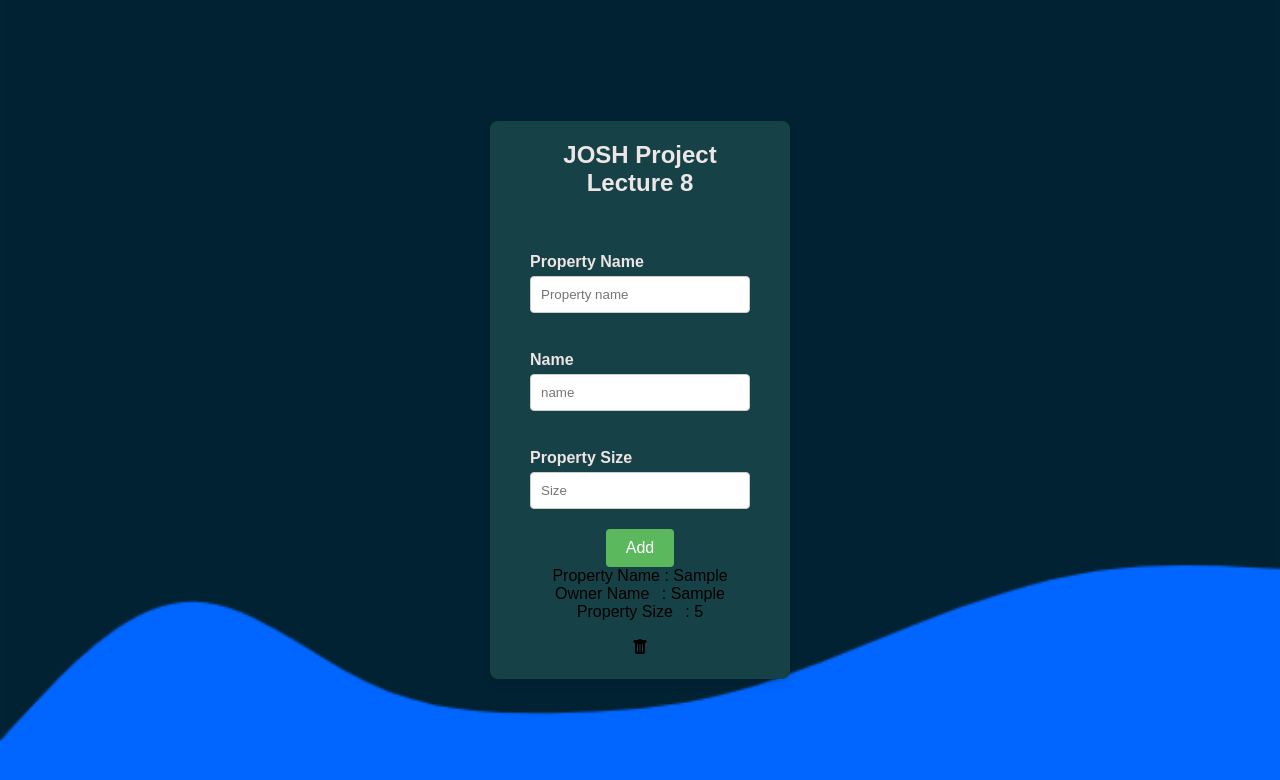
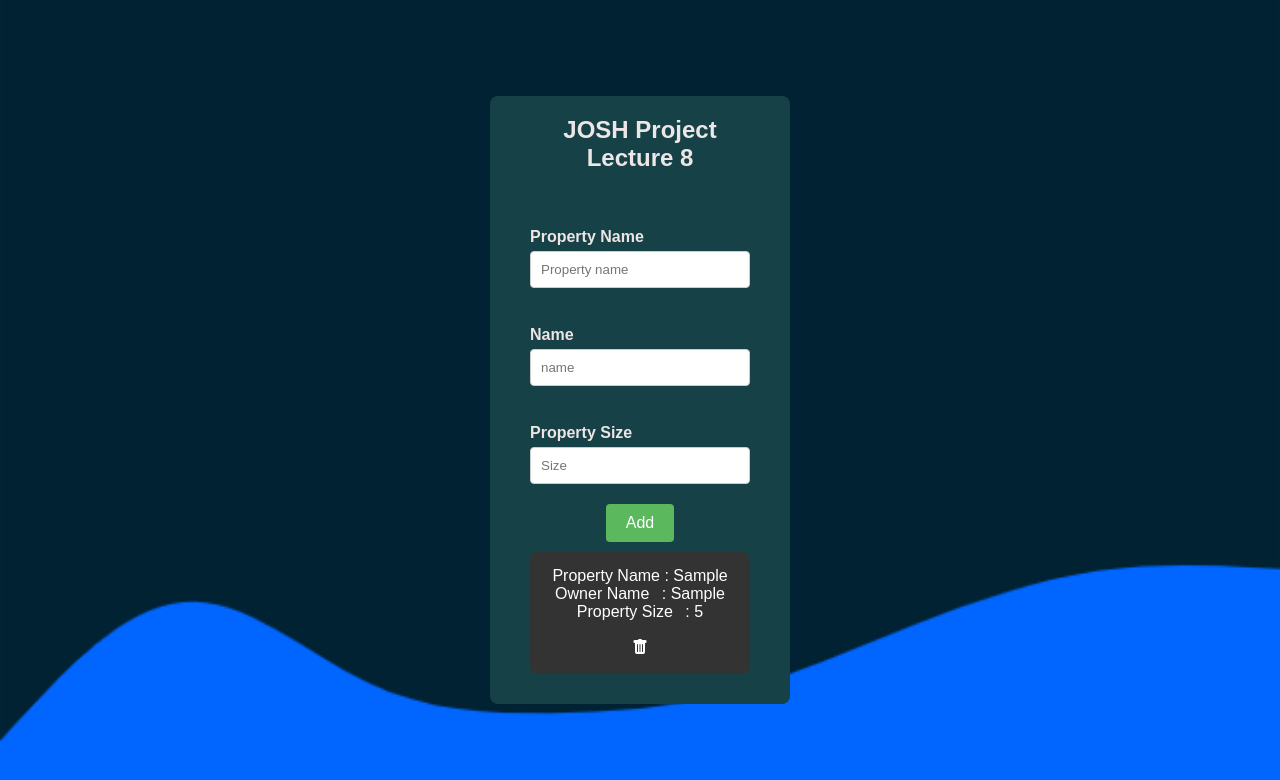
Before and after one commit to loveneeshsingh/LearnGFG, a plain HTML site: page index.html in a window 1280 px wide. Both pictures are taken after typing "Sample", "Sample", "5" into the empty fields and a click on the button "Add". Drawn offline with Linux system fonts and the light colour scheme.

Commit message:
first commit

```diff
--- a/script.js
+++ b/script.js
@@ -24,7 +24,9 @@ button.addEventListener("click", function(){
                         </p> </br>
               <div class="dele">
                     <svg xmlns="http://www.w3.org/2000/svg" width="16" height="16" fill="currentColor" class="bi bi-trash-fill" viewBox="0 0 16 16"><path d="M2.5 1a1 1 0 0 0-1 1v1a1 1 0 0 0 1 1H3v9a2 2 0 0 0 2 2h6a2 2 0 0 0 2-2V4h.5a1 1 0 0 0 1-1V2a1 1 0 0 0-1-1H10a1 1 0 0 0-1-1H7a1 1 0 0 0-1 1zm3 4a.5.5 0 0 1 .5.5v7a.5.5 0 0 1-1 0v-7a.5.5 0 0 1 .5-.5M8 5a.5.5 0 0 1 .5.5v7a.5.5 0 0 1-1 0v-7A.5.5 0 0 1 8 5m3 .5v7a.5.5 0 0 1-1 0v-7a.5.5 0 0 1 1 0"/></svg>
+
               </div>`;
+              taskEle.style.color = "white";
 
         let deleicon = taskEle.querySelector(".dele")
         deleicon.addEventListener("click", function (){
--- a/style.css
+++ b/style.css
@@ -20,7 +20,6 @@ body {
     background-color: #164146;
     padding: 20px 40px;
     border-radius: 8px;
-    box-shadow: 0 4px 8px rgba(0, 0, 0, 0.1);
     width: 300px;
     text-align: center;
 }
@@ -64,3 +63,11 @@ button {
 button:hover {
     background-color: #4cae4c;
 }
+
+.task{
+    background-color: #333;
+    padding: 15px;
+    margin: 10px 0;
+    border-radius: 8px;
+
+}
```
